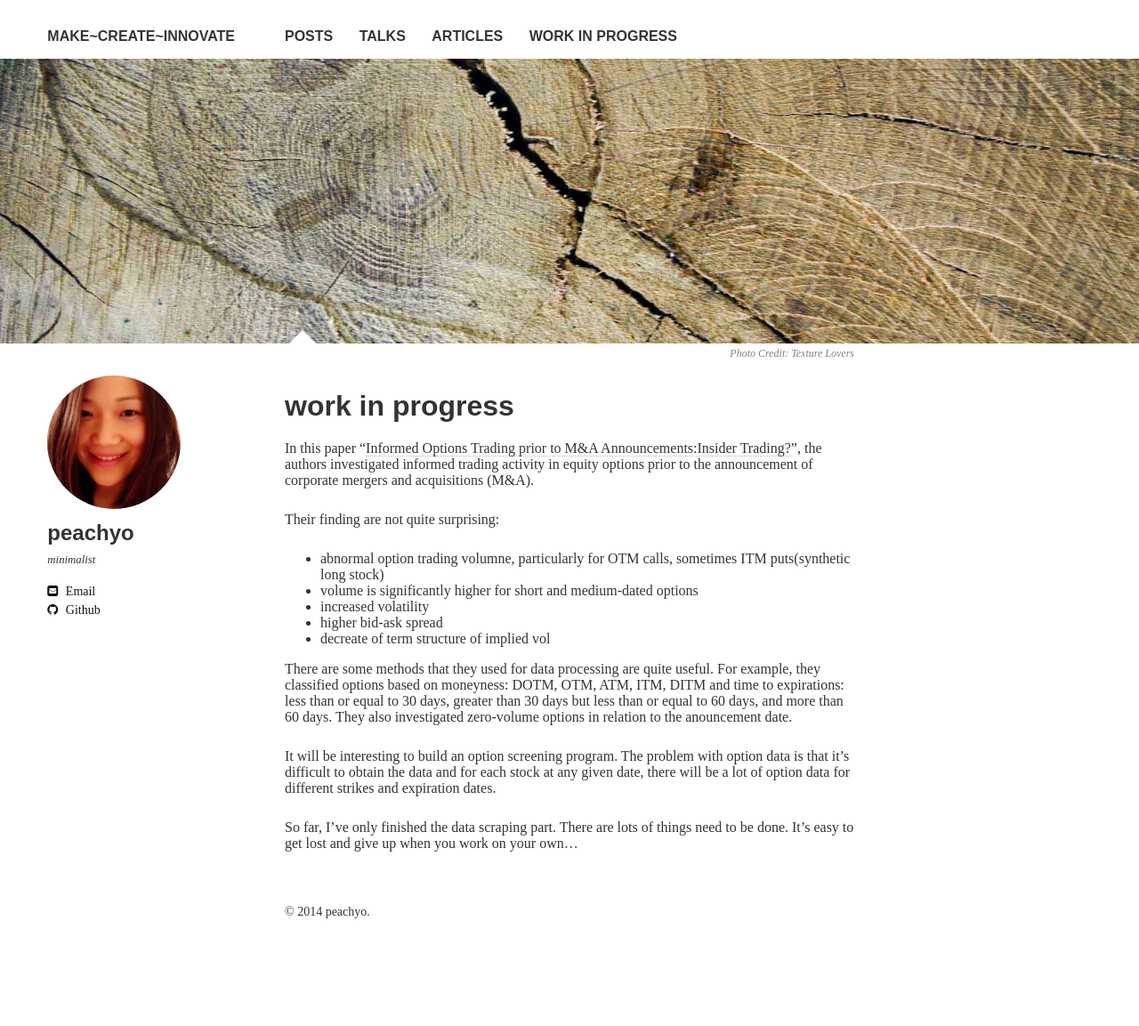
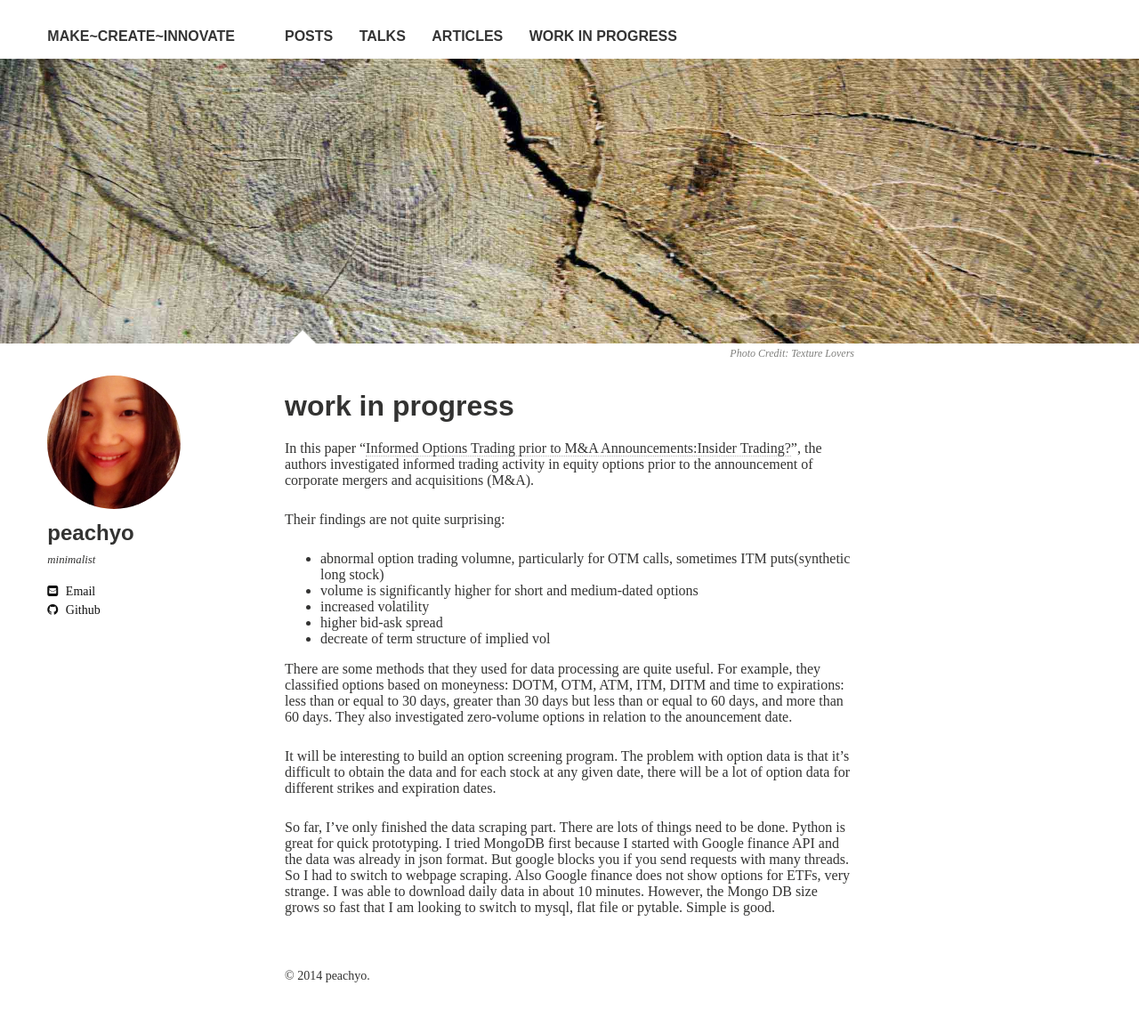
Before and after one commit to peachyo/peachyo.github.io, a Jekyll site: the page built from wip/index.md, in a window 1280 px wide. Shown: the whole page at 89% size. Built offline with Jekyll 4.4.1, drawn with Linux system fonts in a browser that asks for light colours; nearby versions of some CDN libraries; some web fonts are replaced; before the commit the page ends 1081 px from its top, so only the background shows below that.

Commit message:
update wip

```diff
--- a/wip/index.md
+++ b/wip/index.md
@@ -12,7 +12,7 @@ image:
 
 In this paper "[Informed Options Trading prior to M&A Announcements:Insider Trading?](http://irrcinstitute.org/pdf/Informed-Options-Trading_June-12-2014.pdf)", the authors investigated informed trading activity in equity options prior to the announcement of corporate mergers and acquisitions (M&A).
 
-Their finding are not quite surprising:
+Their findings are not quite surprising:
 
 - abnormal option trading volumne, particularly for OTM calls, sometimes ITM puts(synthetic long stock)
 - volume is significantly higher for short and medium-dated options
@@ -24,4 +24,4 @@ There are some methods that they used for data processing are quite useful. For
 
 It will be interesting to build an option screening program. The problem with option data is that it's difficult to obtain the data and for each stock at any given date, there will be a lot of option data for different strikes and expiration dates.
 
-So far, I've only finished the data scraping part. There are lots of things need to be done. It's easy to get lost and give up when you work on your own...
+So far, I've only finished the data scraping part. There are lots of things need to be done. Python is great for quick prototyping. I tried MongoDB first because I started with Google finance API and the data was already in json format. But google blocks you if you send requests with many threads. So I had to switch to webpage scraping. Also Google finance does not show options for ETFs, very strange. I was able to download daily data in about 10 minutes. However, the Mongo DB size grows so fast that I am looking to switch to mysql, flat file or pytable. Simple is good.
```
